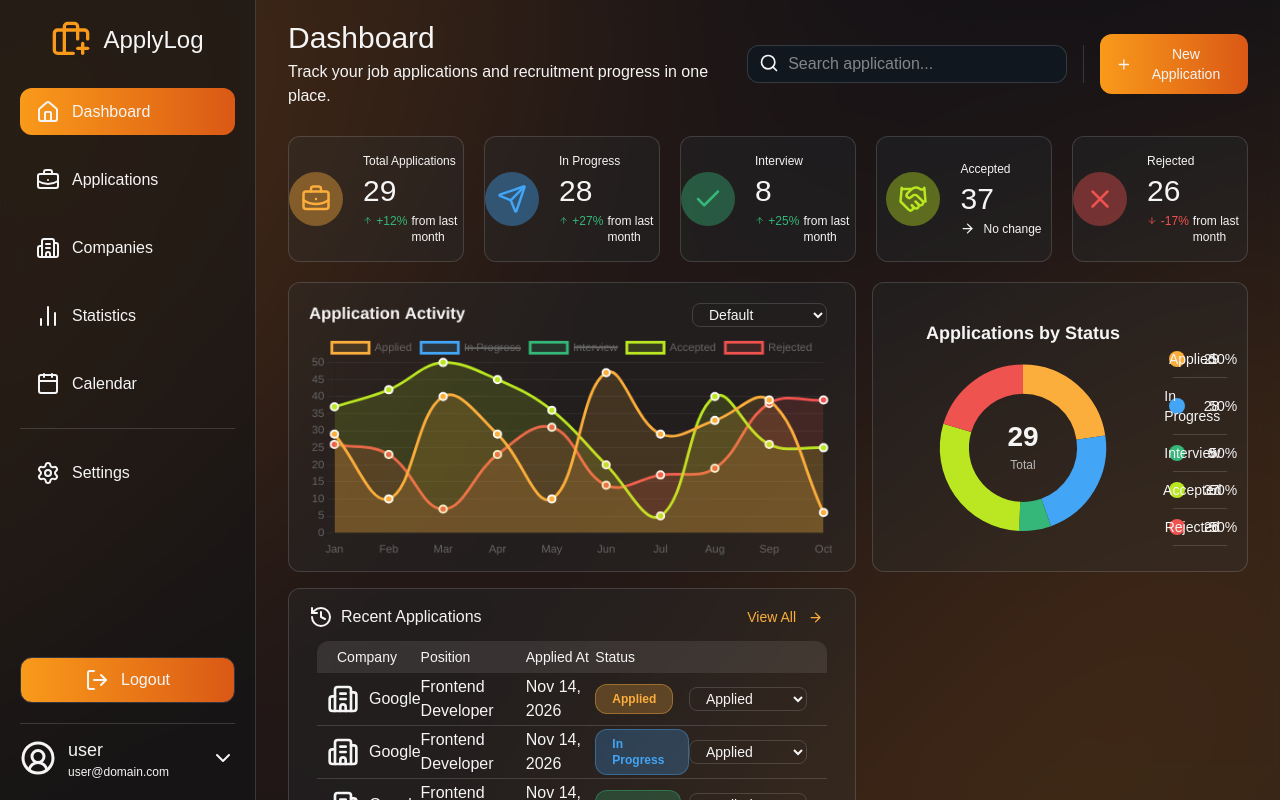
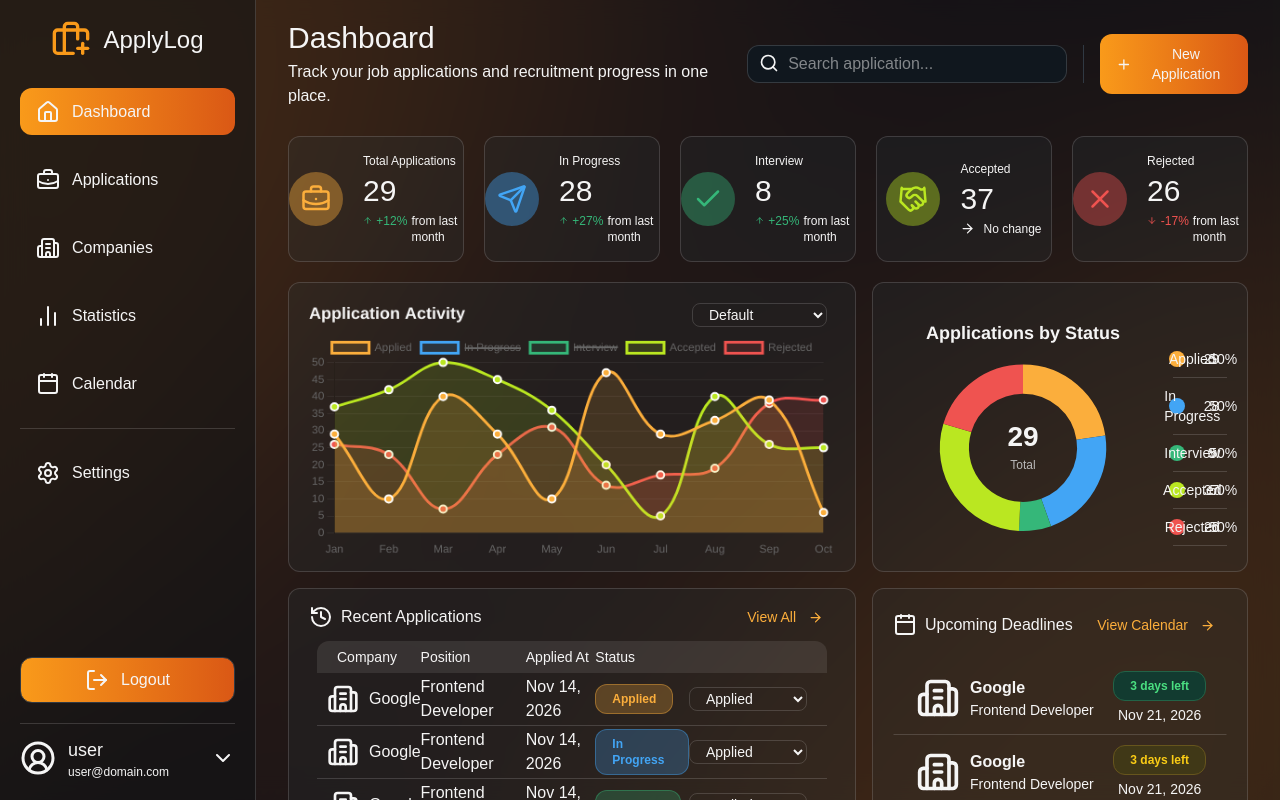
Before and after one commit to MRaihanZ/applylog, a Next.js app in the folder applylog-frontend/: page / in a window 1280 px wide. Built offline with nearby package versions, Linux system fonts and the light colour scheme.

Commit message:
feat: add upcoming deadline component

```diff
--- /dev/null
+++ b/applylog-frontend/app/(dashboard)/_components/dashboardDeadline.tsx
@@ -0,0 +1,76 @@
+"use client";
+
+import Link from "next/link";
+import Image from "next/image";
+import { ArrowRight, Calendar, BuildingComplex } from "lucide-react";
+import React from "react";
+
+const BADGE_INDEX: Record<number, React.ReactNode> = {
+	0: (
+		<p className="w-fit bg-[#123B30] text-[#4ADE80] border border-[#226347] rounded-xl py-1.5 px-4 text-xs font-semibold">
+			3 days left
+		</p>
+	),
+	1: (
+		<p className="w-fit bg-[#403817] text-[#FACC15]  border border-[#66551D] rounded-xl py-1.5 px-4 text-xs font-semibold">
+			3 days left
+		</p>
+	),
+	2: (
+		<p className="w-fit bg-[#482B18] text-[#FB923C]  border border-[#754323] rounded-xl py-1.5 px-4 text-xs font-semibold">
+			3 days left
+		</p>
+	),
+	3: (
+		<p className="w-fit bg-[#451F27] text-[#FB7185]  border border-[#71303D] rounded-xl py-1.5 px-4 text-xs font-semibold">
+			3 days left
+		</p>
+	),
+};
+
+export default function DashboardDeadline() {
+	return (
+		<div className="w-full h-full flex flex-col items-center">
+			<div className="w-full flex justify-between items-center px-5 mt-5">
+				<div className="flex justify-center items-center gap-2">
+					<Calendar />
+					<p>Upcoming Deadlines</p>
+				</div>
+				<Link
+					href="/calendar"
+					className="flex items-center gap-3 py-1.5 px-3 text-sm text-[#fbae3c] rounded-xl hover:bg-linear-to-r from-(--custom-yellow-gradient)/40 to-(--custom-orange-gradient)/40"
+				>
+					View Calendar
+					<ArrowRight size={15} color="#fbae3c" />
+				</Link>
+			</div>
+			<section className="w-full mt-5 px-5 flex flex-col">
+				{Array.from({ length: 4 }, (_, index) => (
+					<div
+						key={index}
+						className="w-full flex justify-between items-center py-1 hover:rounded-lg ps-3 pe-5 border border-white/0 border-b-(--custom-border-glass) hover:border hover:border-(--custom-border-glass) hover:bg-(--custom-border-glass)/60"
+					>
+						<div className="flex justify-center items-center">
+							{/* <Image
+							src="/assets/img/logo/GoogleG.png"
+							width={64}
+							height={64}
+							alt="Google Logo"
+							className="rounded-full"
+						/> */}
+							<BuildingComplex size={64} className="p-2.5" />
+							<div className="flex flex-col justify-center">
+								<p className="font-semibold">Google</p>
+								<p className="text-sm font-light">Frontend Developer</p>
+							</div>
+						</div>
+						<div className="flex flex-col items-center justify-center gap-1">
+							{BADGE_INDEX[index]}
+							<p className="text-sm font-light">Nov 21, 2026</p>
+						</div>
+					</div>
+				))}
+			</section>
+		</div>
+	);
+}
--- a/applylog-frontend/app/(dashboard)/page.tsx
+++ b/applylog-frontend/app/(dashboard)/page.tsx
@@ -7,6 +7,7 @@ import DashboardSmallCard from "./_components/dashboardSmallCard";
 import DashboardLineChart from "./_components/dashboardLineChart";
 import DashboardDoughnutChart from "./_components/dashboardDoughnutChart";
 import DashboardRecentApplication from "./_components/dashboardRecentApplications";
+import DashboardDeadline from "./_components/dashboardDeadline";
 import LoadingDashboardSmallCard from "./_components/loadingDashboardSmallCard";
 import LoadingDashboardLineChart from "./_components/loadingDashboardLineChart";
 import LoadingDashboardDoughnutChart from "./_components/loadingDashboardDoughnutChart";
@@ -99,6 +100,11 @@ export default function DashboardPage() {
 						<DashboardRecentApplication />
 					</Suspense>
 				</div>
+				<div className="basis-[calc(40%-0.5rem)] h-100 bg-(--custom-border)/20 border border-(--custom-border-glass) rounded-xl">
+					<Suspense fallback={<LoadingDashboardDoughnutChart />}>
+						<DashboardDeadline />
+					</Suspense>
+				</div>
 			</div>
 		</>
 	);
```
